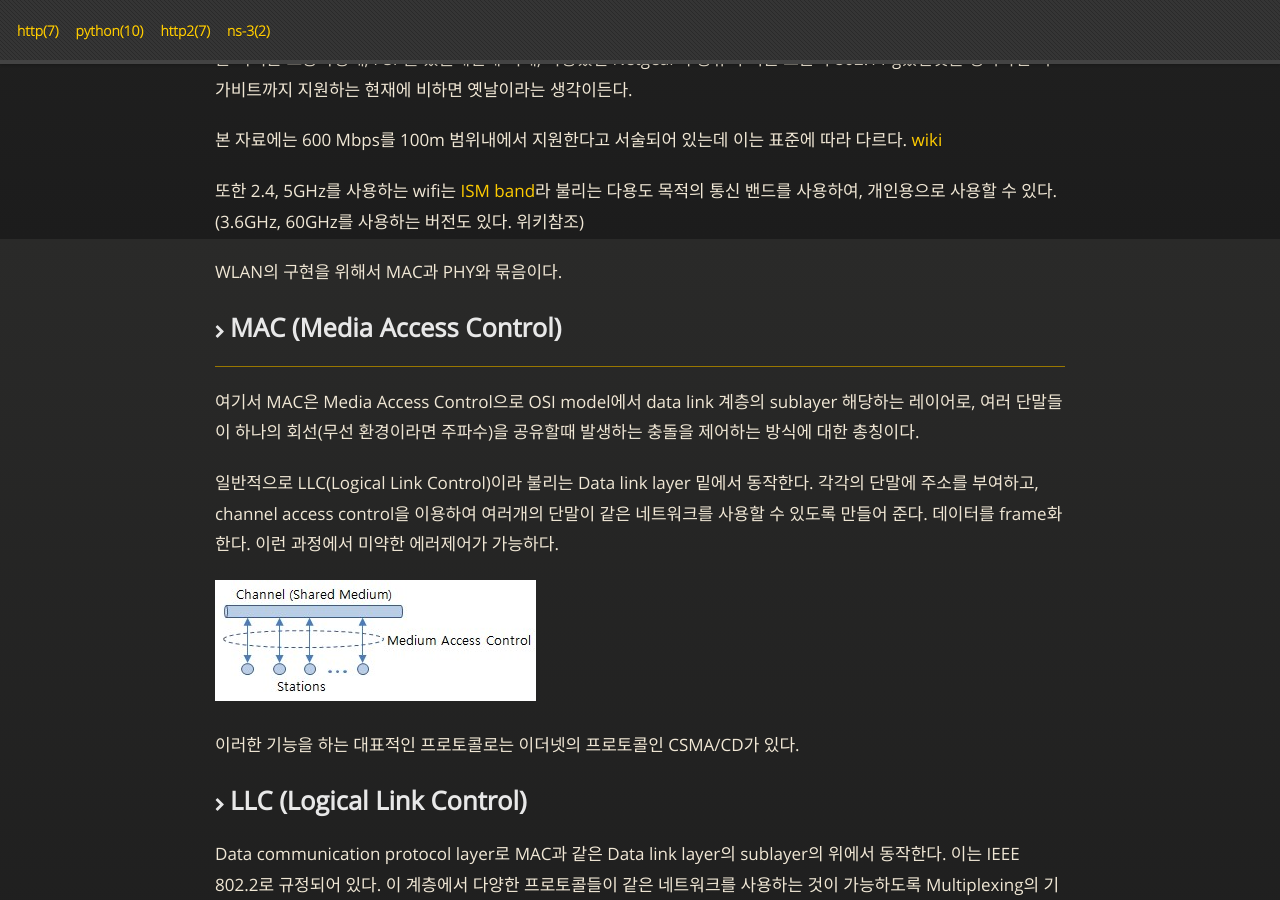
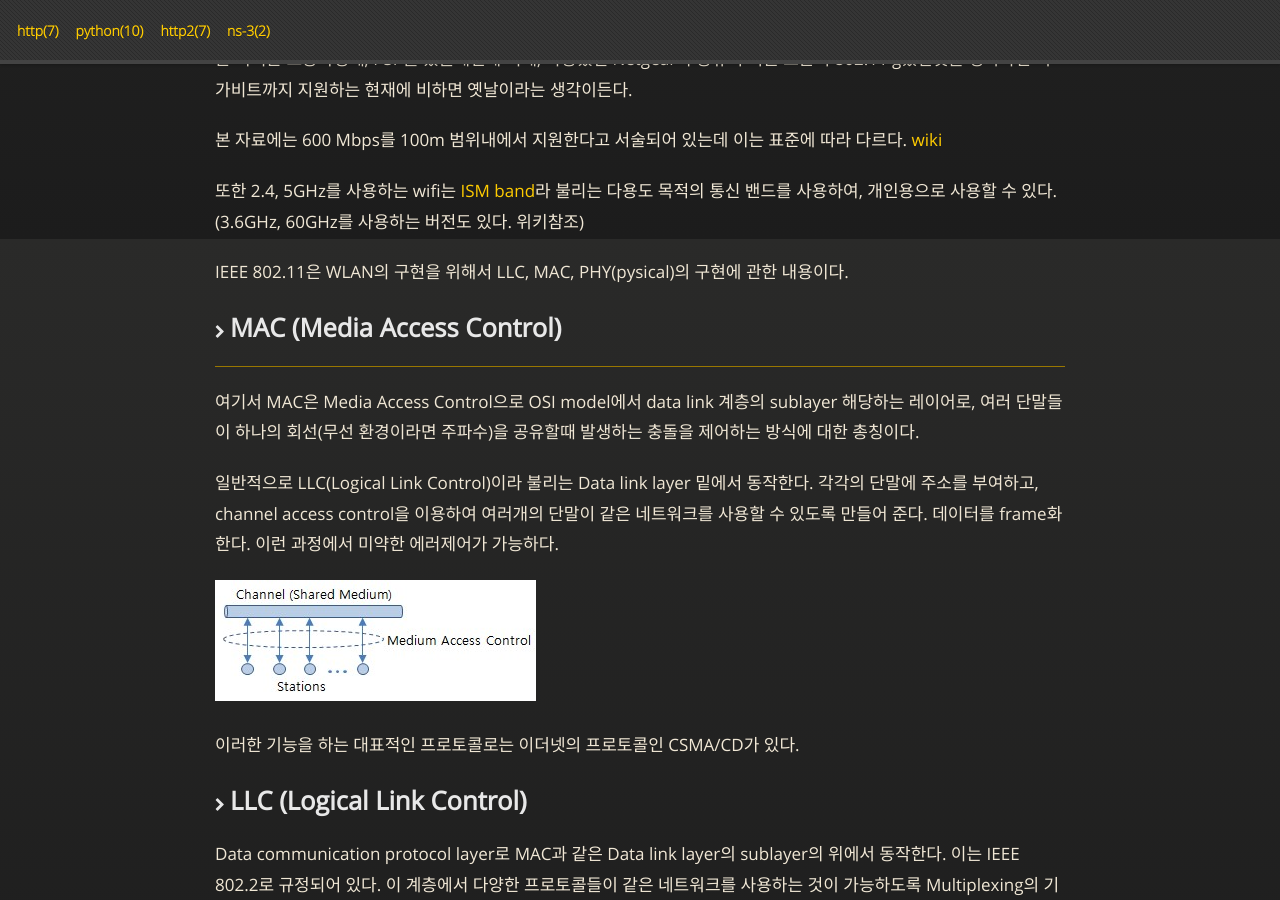
Before and after one commit to Luavis/luavis.github.io, a Jekyll site: the page built from _posts/ns-3/2015-07-30-ns-3-wireless-lan.markdown, in a window 1280 px wide and 900 px high, scrolled down 661 px. Built offline with Jekyll 4.4.1, drawn with Linux system fonts in a browser that asks for light colours; comment, search, counter and statistics services are not loaded.

Commit message:
Edit wireless lan in ns-3

```diff
--- a/_posts/ns-3/2015-07-30-ns-3-wireless-lan.markdown
+++ b/_posts/ns-3/2015-07-30-ns-3-wireless-lan.markdown
@@ -20,7 +20,7 @@ IEEE 802.11 Wireless LAN은 우리가 알고있는 WiFi에 관련된 표준을 I
 
 또한 2.4, 5GHz를 사용하는 wifi는 [ISM band](https://en.wikipedia.org/wiki/ISM_band)라 불리는 다용도 목적의 통신 밴드를 사용하여, 개인용으로 사용할 수 있다.(3.6GHz, 60GHz를 사용하는 버전도 있다. 위키참조)
 
-WLAN의 구현을 위해서 MAC과 PHY와 묶음이다.
+IEEE 802.11은 WLAN의 구현을 위해서 LLC, MAC, PHY(pysical)의 구현에 관한 내용이다.
 
 ## MAC (Media Access Control)
 
```
